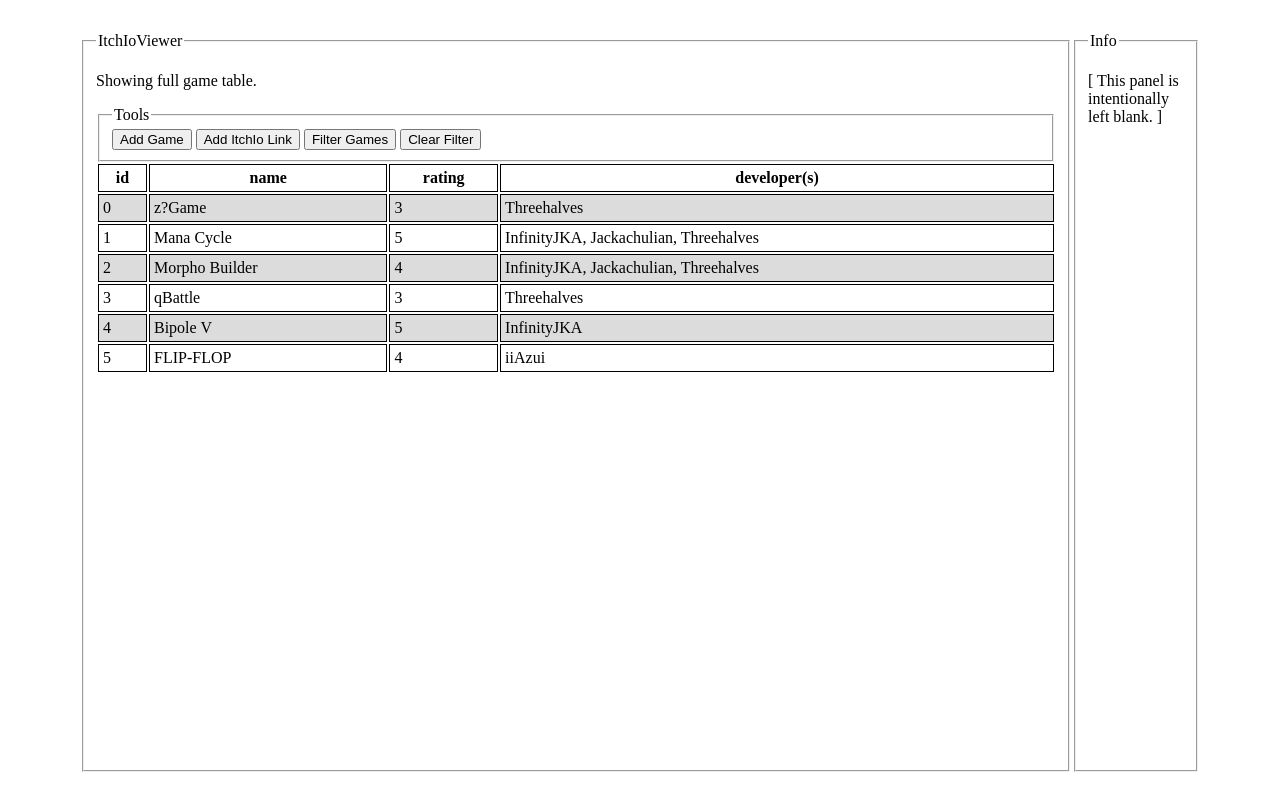
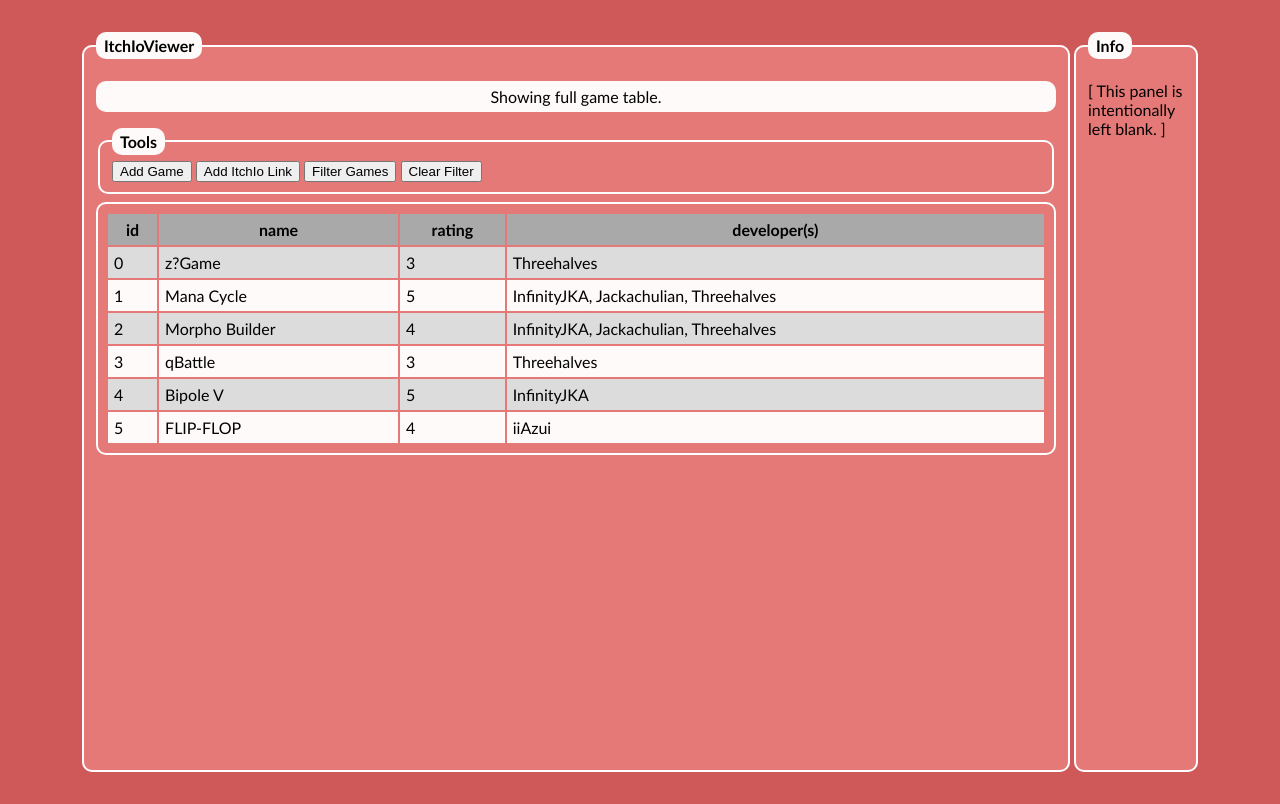
Before and after one commit to three-halves/ItchIoViewer, a Flask app: page / in a window 1280 px wide. Run offline with Flask 3, Linux system fonts and the light colour scheme; data comes from the database, SQL or seed files in the repository.

Commit message:
Style improvements

```diff
--- a/static/popup.css
+++ b/static/popup.css
@@ -13,7 +13,9 @@
 
     display: flex;
 
-    background-color: white;
+    background-color: var(--primary-bg);
+    /* border: 2px solid white;
+    border-radius: 10px; */
 
 }
 
--- a/static/style.css
+++ b/static/style.css
@@ -1,6 +1,15 @@
+:root {
+    --primary-bg: #e57977;
+    --dark-bg: #cf5859;
+    --text-bg: snow;
+
+}
+
 body {
     margin: 0;
     color-scheme: light dark;
+    background-color: var(--dark-bg);
+    font-family: 'Trebuchet MS', 'Lucida Sans Unicode', 'Lucida Grande', 'Lucida Sans', Arial, sans-serif;
 }
 
 .app-container {
@@ -15,25 +24,72 @@ body {
     resize: horizontal;
     overflow-x: scroll;
     height: 90vh;
+    background-color: var(--primary-bg);
 }
 
 .sidebar {
     overflow-x: scroll;
+    background-color: var(--primary-bg);
 }
 
 table {
     width: 100%;
+    border-spacing: 0.1 0.1rem;
+    padding: 0.5rem;
+    margin-block: 0.5rem;
+    border-radius: 10px;
+    border: 2px solid white;
 }
 
 td, th {
-    border: 1px solid black;
-    padding: 4px;
+    /* border: 1px solid white; */
+    padding: 6px;
+}
+
+tr {
+    margin-block: 0.1rem;
+}
+
+th {
+    background-color:darkgray;
 }
 
 tr:nth-child(even) {
     background-color:gainsboro;
 }
 
+tr:nth-child(odd) {
+    background-color:snow;
+}
+
 tr.selected {
-    background-color: lightblue;
+    background-color: lightcoral;
+    outline: 3px solid var(--dark-bg);
 }
+
+fieldset {
+    border-radius: 10px;
+    border: 2px solid white;
+}
+
+fieldset legend {
+    background-color: var(--text-bg);
+    padding-block: 0.25rem;
+    padding-inline: 0.5rem;
+    border-radius: 10px;
+    font-weight: bold;
+}
+
+.sidebar-content {
+    background-color: var(--text-bg);
+    padding: 6px;
+    border-radius: 10px;
+    display: block;
+}
+
+#status {
+    background-color: var(--text-bg);
+    padding: 6px;
+    border-radius: 10px;
+    text-align: center;
+}
--- a/templates/index.html
+++ b/templates/index.html
@@ -37,13 +37,13 @@
             <legend>Info</legend>
             <div id="info-placeholder"><p>[ This panel is intentionally left blank. ]</p></div>
             <div id="game-info" hidden>
-                <p>{0}</p>
-                <p>Rating: {1} / 5</p>
-                <p>Genre: {2}</p>
-                <p style="display: flex; flex-wrap: wrap; gap: 0 0.25rem">Developer(s): {3}</p>
-                <p>Publisher(s): {4}</p>
-                <a href="{5}">{5}</a>
-                <p>Tag(s): {6}</p>
+                <p class="sidebar-content game-title">{0}</p>
+                <p class="sidebar-content">Rating: {1} / 5</p>
+                <p class="sidebar-content">Genre: {2}</p>
+                <p class="sidebar-content" style="display: flex; flex-wrap: wrap; gap: 0 0.25rem">Developer(s): {3}</p>
+                <p class="sidebar-content">Publisher(s): {4}</p>
+                <a class="sidebar-content" href="{5}">{5}</a>
+                <p class="sidebar-content">Tag(s): {6}</p>
 
                 <fieldset>
                     <legend>Options</legend>
```
